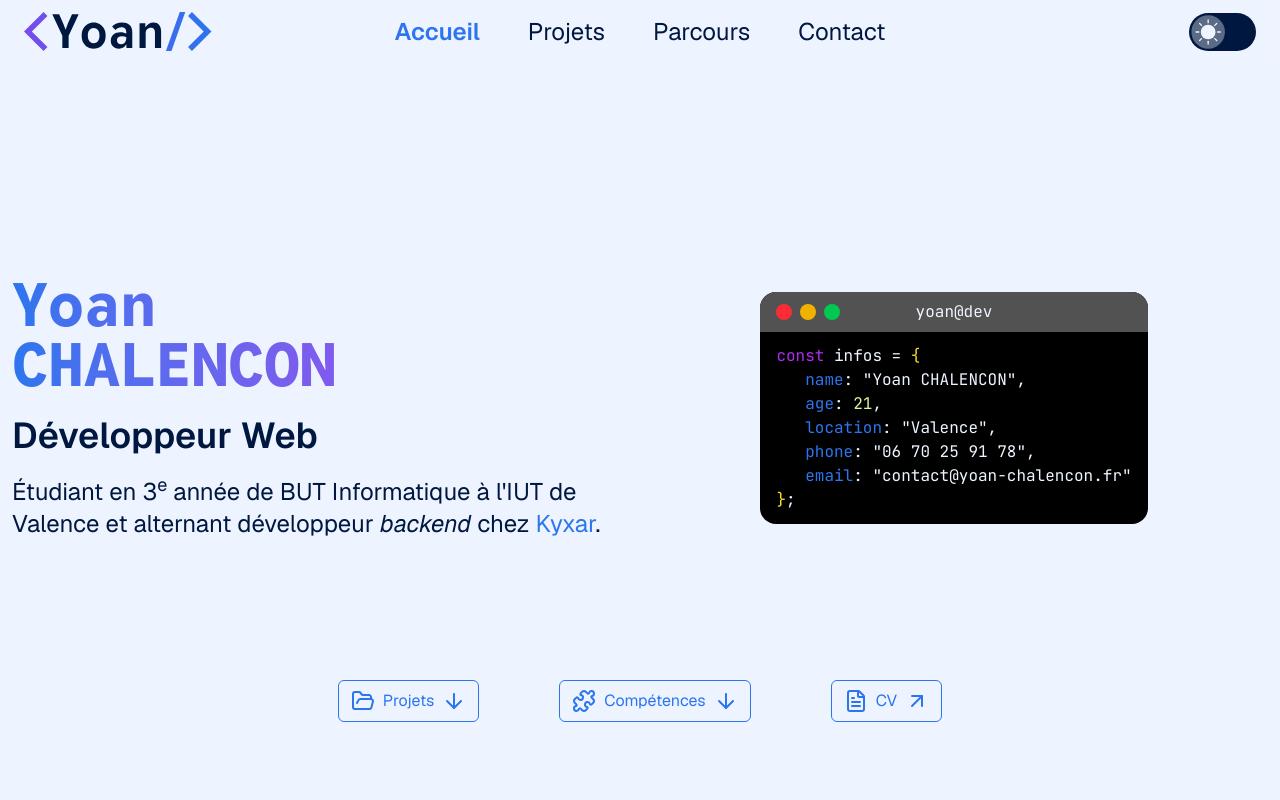
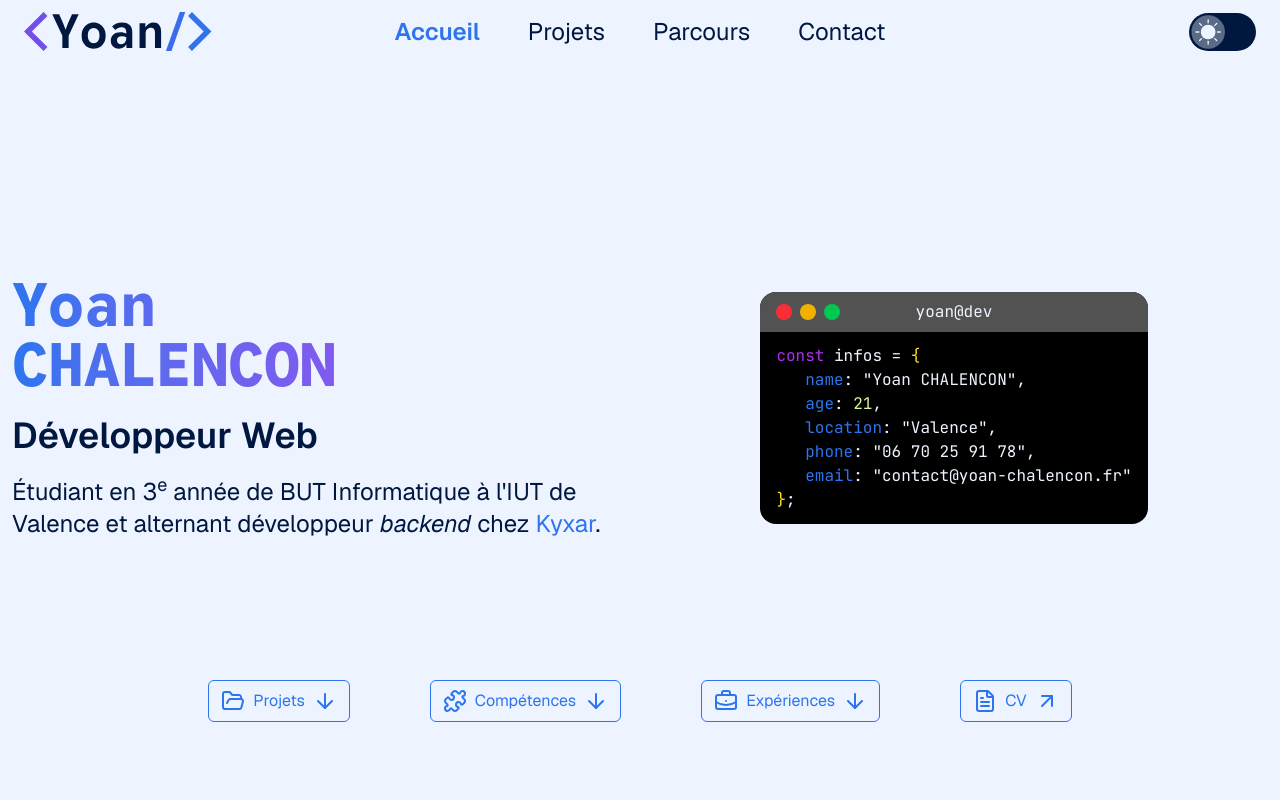
Before and after one commit to Yoan-CHALENCON/site, a React (Vite) app: page / in a window 1280 px wide. Shown: the top 800 px of the page. Built offline with nearby package versions, Linux system fonts and the light colour scheme.

Commit message:
✨ Add link for experiences section

```diff
--- a/src/ components/ExperiencesSection.tsx
+++ b/src/ components/ExperiencesSection.tsx
@@ -5,7 +5,7 @@ import { experiences } from "../data/experiences";
 
 export default function ExperiencesSection() {
   return (
-    <section>
+    <section id="experiences">
       <Link
         to="/experiences"
         className="hover:text-primary flex w-fit hover:underline!"
--- a/src/pages/Home.tsx
+++ b/src/pages/Home.tsx
@@ -1,4 +1,4 @@
-import { FileText, FolderOpen, Puzzle } from "lucide-react";
+import { BriefcaseBusiness, FileText, FolderOpen, Puzzle } from "lucide-react";
 import About from "../ components/About";
 import CTA from "../ components/CTA";
 import ExperiencesSection from "../ components/ExperiencesSection";
@@ -25,6 +25,10 @@ export default function Home() {
             <Puzzle />
             Compétences
           </CTA>
+          <CTA type="link" href="/#experiences" scroll>
+            <BriefcaseBusiness />
+            Expériences
+          </CTA>
           <CTA type="link" href="/#cv" blank>
             <FileText />
             CV
```
